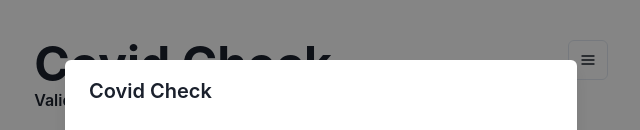
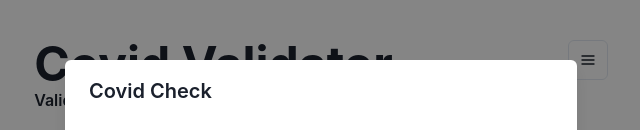
Before and after one commit to timokoenig/covid-validator, a Next.js app: page / in a window 1280 px wide. Shown: the top 130 px of the page, without its empty margins (319-959 px from the left). Built offline with nearby package versions, Linux system fonts and the light colour scheme.

Commit message:
Change app name to Covid Validator

```diff
--- a/components/header.tsx
+++ b/components/header.tsx
@@ -30,7 +30,7 @@ const Header = (props: Props) => {
         <Box display="flex">
           <Heading as="h1" size="2xl" flex="1">
             <Link href="/" _hover={{ textDecoration: 'none' }}>
-              Covid Check
+              Covid Validator
             </Link>{' '}
             <Text display="inline" fontSize="lg" color="red">
               BETA
```
